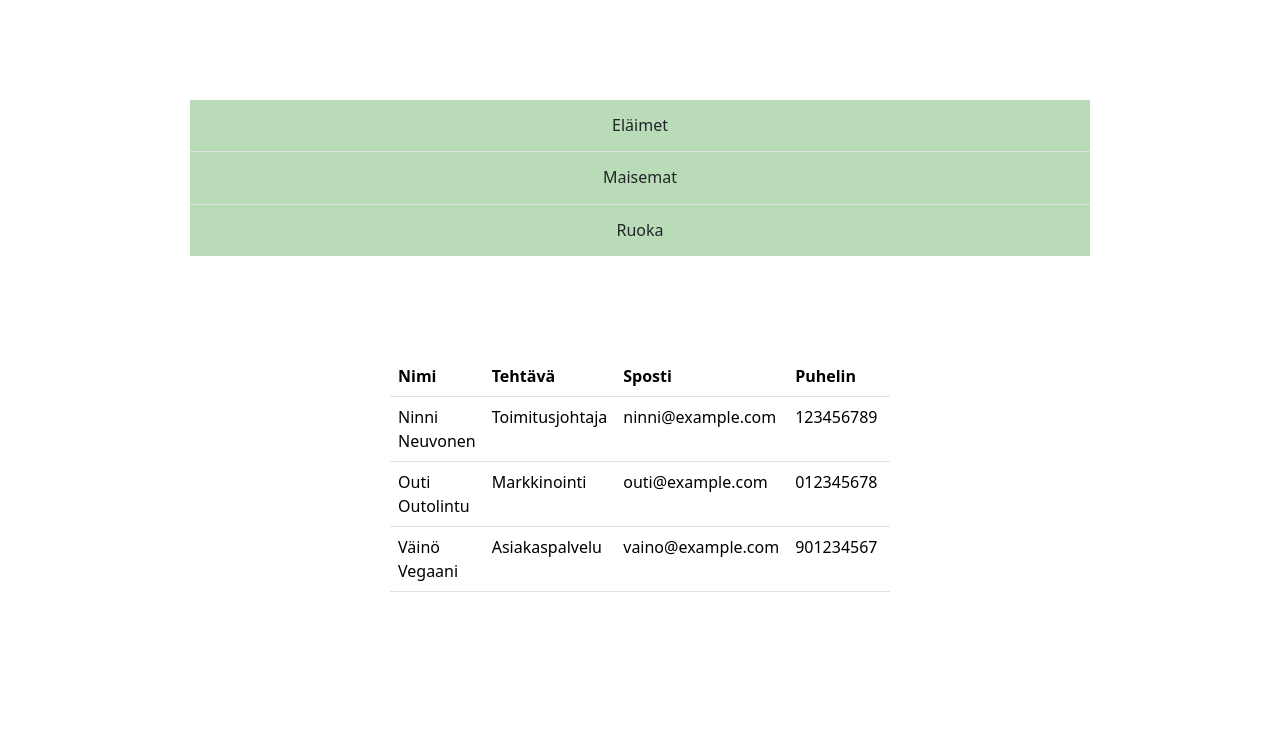
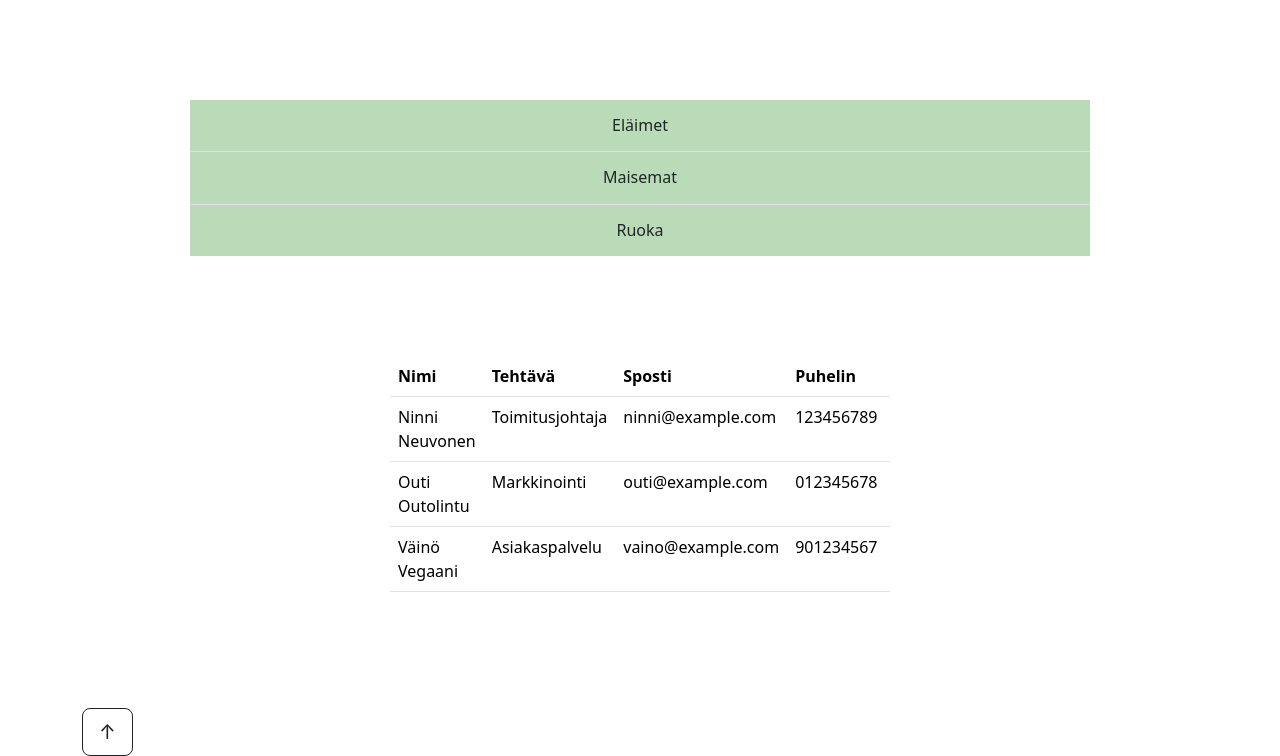
Before and after one commit to m1umau/freepalestine, a plain HTML site: page index.html in a window 1280 px wide. Shown: the part 2301-3057 px from the top of the page. Before the commit the page ends 3009 px from the top, so only its background shows below. Drawn offline with nearby package versions, Linux system fonts and the light colour scheme.

Commit message:
Update index.html

```diff
--- a/index.html
+++ b/index.html
@@ -264,6 +264,8 @@
   </table>
 </div>
 
+<a href="#" id="nappi" class="btn btn-white btn-lg active" role="button" aria-pressed="true">↑</a>
+
 </main>
 </body>
 </html>
```
